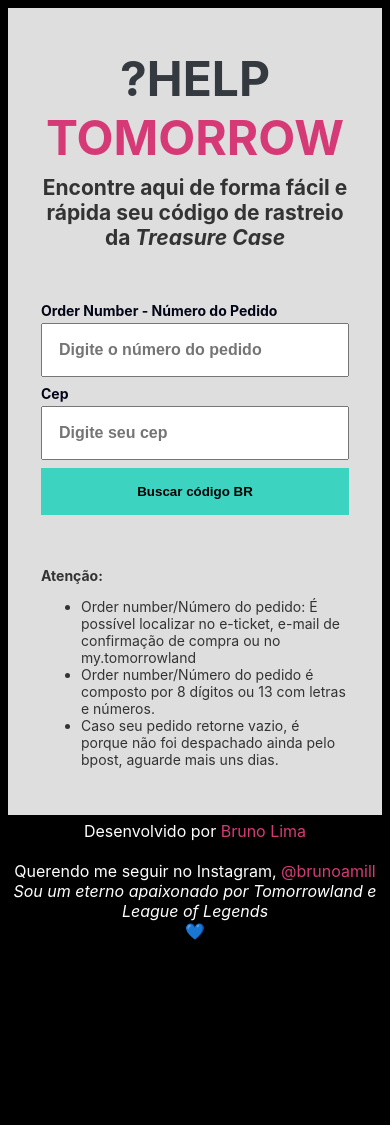
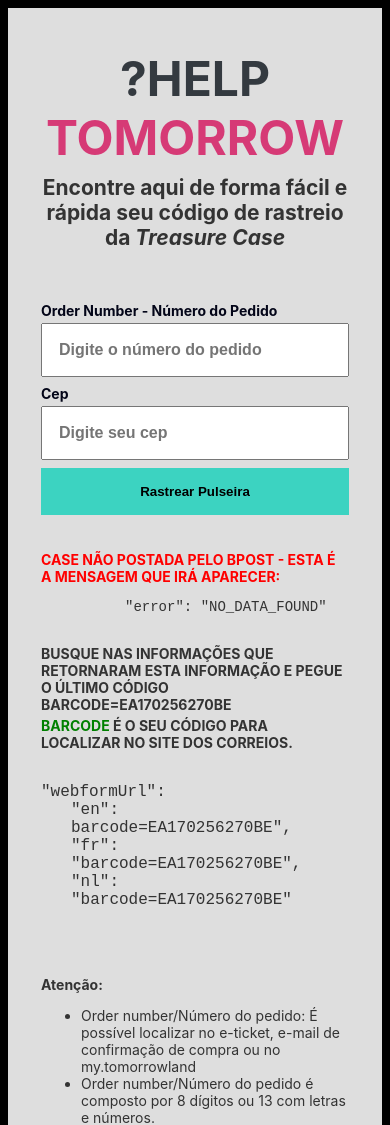
Before and after one commit to brunoamil/help-tomorrow, an Angular app: page / in a window 390 px wide. Shown: the top 1125 px of the page. Before the commit the page ends 949 px from the top, so only its background shows below. Built offline with nearby package versions, Linux system fonts and the light colour scheme.

Commit message:
add images

```diff
--- a/src/app/app.component.html
+++ b/src/app/app.component.html
@@ -16,7 +16,7 @@
         </div>
         <div class="form-input">
           <button type="submit">
-            Buscar código BR
+            Rastrear Pulseira
           </button>
         </div>
     </form>
@@ -27,6 +27,20 @@
       <p style="font-size: 1rem; margin-bottom: 0.55rem;"><span style="font-weight: bold; ">Seu Código dos Correios é o barcode:</span></p>
       <p style="font-size: 1rem;">{{codigoRastreioBr}}</p>
       <p style="font-size: 0.88rem; margin-top: 2rem;">Exemplo: barcode=EA223322324BE</p>
+    </div>
+    <div  style="margin-top: 2rem;">
+      <p  style="color: red; font-weight: bold; margin-top: 2rem;">CASE NÃO POSTADA PELO BPOST - ESTA É A MENSAGEM QUE IRÁ APARECER:</p>
+        <pre>
+          "error": "NO_DATA_FOUND"
+      </pre>
+      <p style="text-transform: uppercase; font-weight: bold;">Busque nas informações que retornaram esta informação e pegue o último código barcode=EA170256270BE</p>
+      <p style="text-transform: uppercase; font-weight: bold; margin-top: 0.25rem;"><span style="color: green;">barcode</span> é o seu código para localizar no site dos CORREIOS. </p>
+        <code class="codeBpost">
+        <p style="margin-top: 2rem;">"webformUrl":</p>
+          <p style="margin-left: 30px;">"en": barcode=EA170256270BE",
+          <p style="margin-left: 30px;">"fr": "barcode=EA170256270BE",</p>
+          <p style="margin-left: 30px;">"nl": "barcode=EA170256270BE"</p>
+        </code>
     </div>
     <div style="margin-top: 3rem;">
       <p style="font-weight: bold;">Atenção:</p>
--- a/src/app/app.component.scss
+++ b/src/app/app.component.scss
@@ -78,3 +78,10 @@
   text-align: center;
   font-size: 1rem;
 }
+
+@media (max-width: 768px) {
+  .codeBpost {
+    font-size: 1rem;
+    margin-right: 30px;
+  }
+}
--- a/src/app/app.component.ts
+++ b/src/app/app.component.ts
@@ -32,20 +32,7 @@
     event.preventDefault();
     const cepFormatado = this.cep.replace(/\D/g, '');
     if(this.code && this.cep){
-      this.bpostService
-      .getBpost(this.code, cepFormatado)
-      .subscribe((bpost) => {
-          if(bpost.items){
-            const code= bpost.items[0].webformUrl;
-            this.codeKey = Object.values(code)[0];
-            this.codigoRastreioBr = this.codeKey;
-          } else {
-            this.messageError = 'Desculpa não foi possível localizar seu código, aparentemente só vai chegar junto com o Aftermovie/2022';
-          }
-
-
-      });
-
+      window.open(`https://track.bpost.cloud/track/items?itemIdentifier=${this.code}&postalCode=${cepFormatado}`);
     } else {
       alert('Por favor, informe o número de compra e o CEP')
     }
```
Also changed, not shown: src/assets/error.jpg (added), src/assets/sucesso.jpeg (added).
